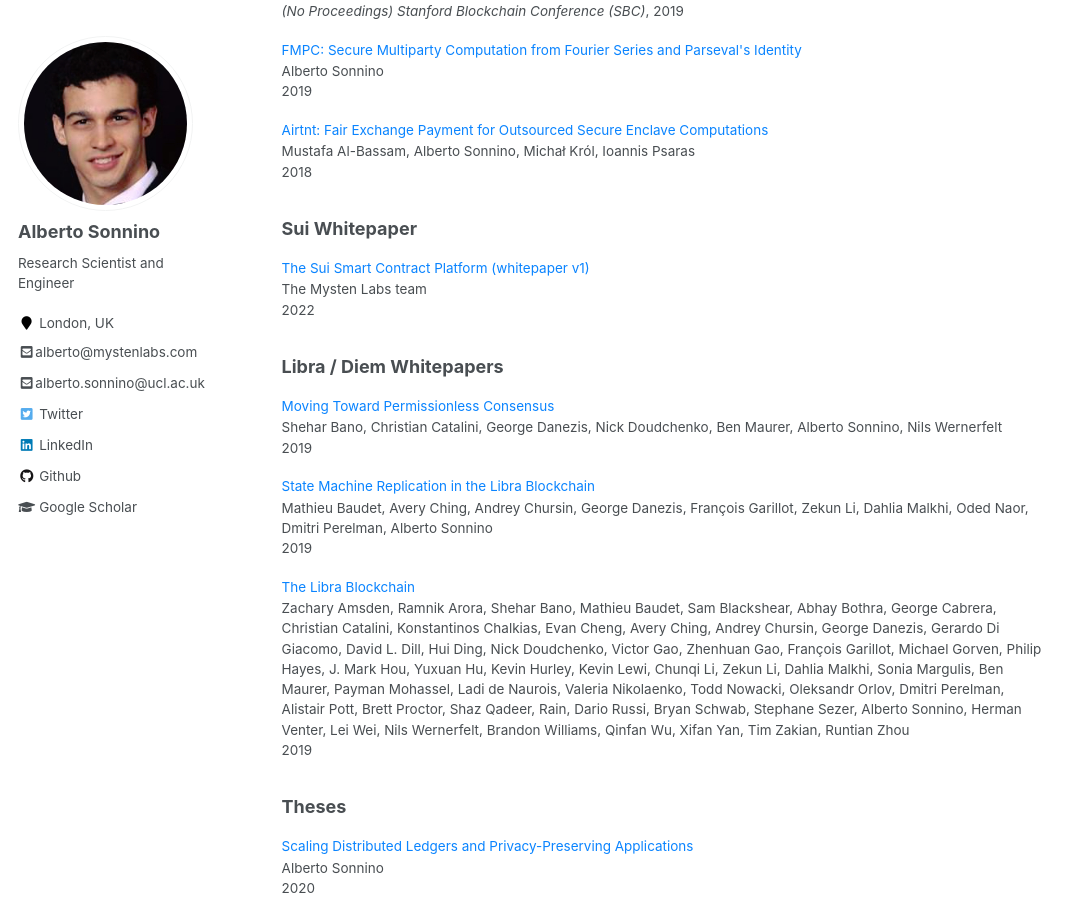
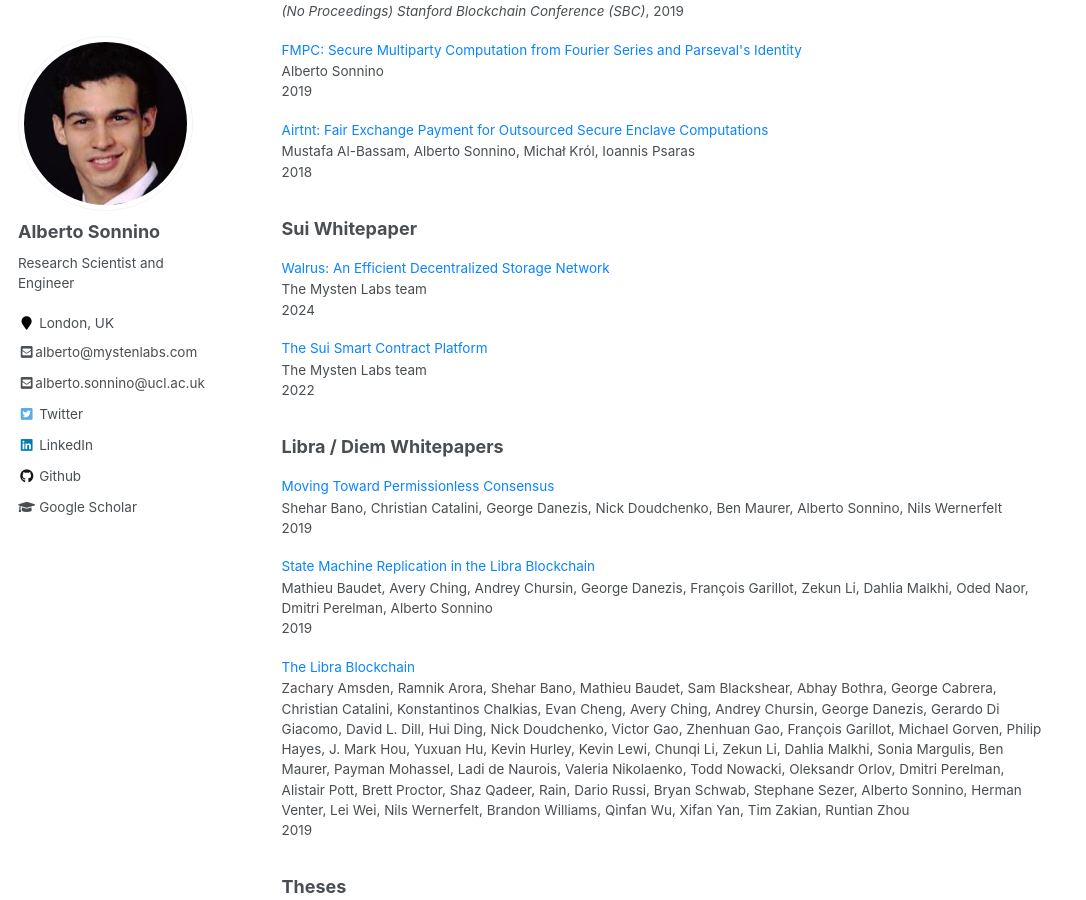
Before and after one commit to asonnino/asonnino.github.io, a Jekyll site: the page built from _pages/reports.md, in a window 1280 px wide and 900 px high, scrolled down 652 px. Shown: the whole window, without its empty margins (0-1086 px from the left). Built offline with Jekyll 4.4.1, drawn with Linux system fonts in a browser that asks for light colours.

Commit message:
feat: Add walrus whitepaper

```diff
--- a/_data/papers.json
+++ b/_data/papers.json
@@ -332,7 +332,7 @@
   },
   {
     "category": "sui",
-    "title": "The Sui Smart Contract Platform (whitepaper v1)",
+    "title": "The Sui Smart Contract Platform",
     "authors": "The Mysten Labs team",
     "date": 2022,
     "filename": "sui-whitepaper.pdf",
@@ -486,5 +486,14 @@
     "venue": "(No Proceedings) Workshop on Foundations and Applications of Blockchain (FAB)",
     "date": 2024,
     "filename": "poc-short.pdf"
-  }
+  },
+  {
+    "category": "sui",
+    "title": "Walrus: An Efficient Decentralized Storage Network",
+    "authors": "The Mysten Labs team",
+    "date": 2024,
+    "filename": "walrus-whitepaper.pdf",
+    "code": "https://github.com/asonnino/walrus"
+  },
+
 ]
```
Also changed, not shown: 1 other file.
